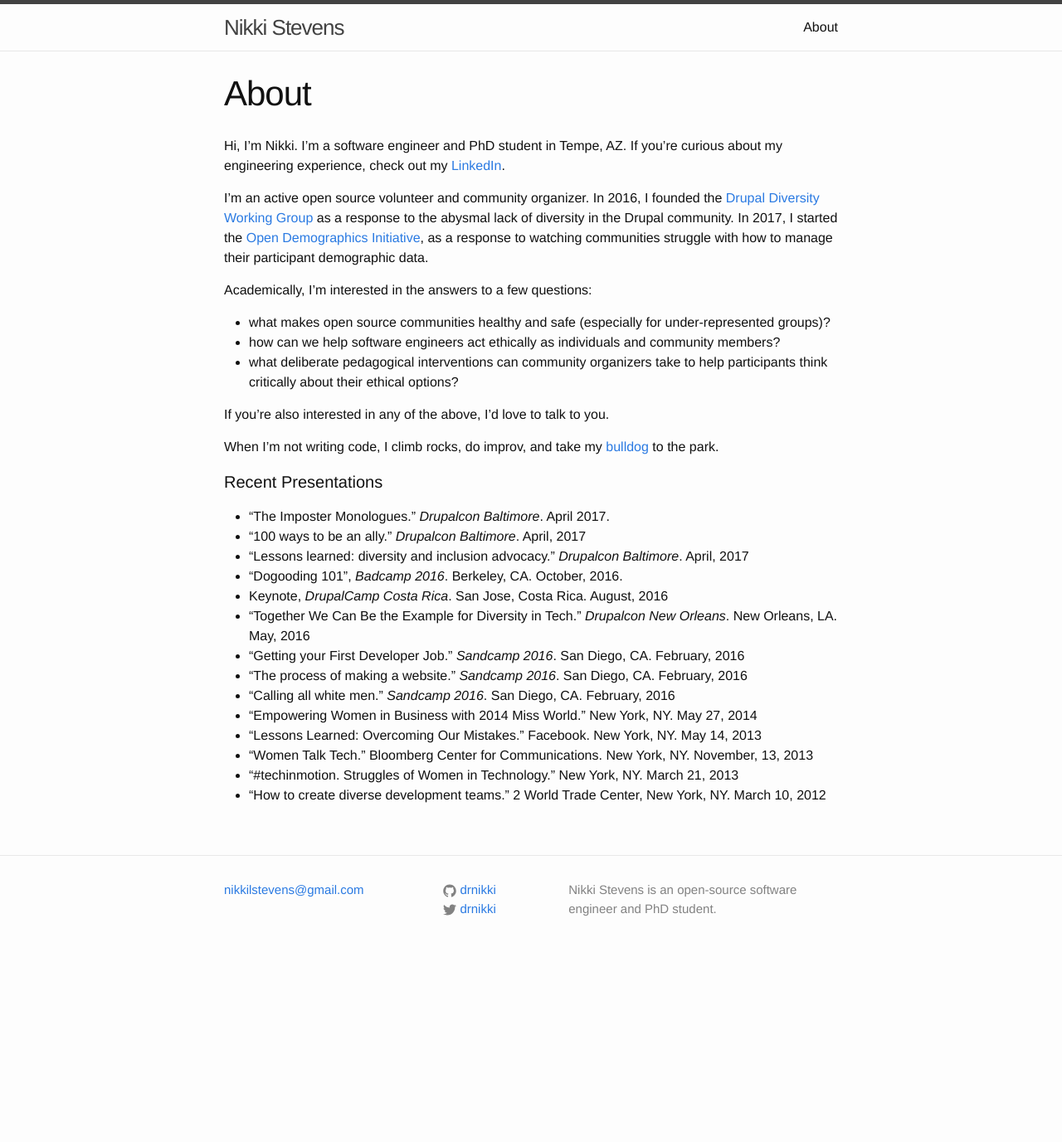
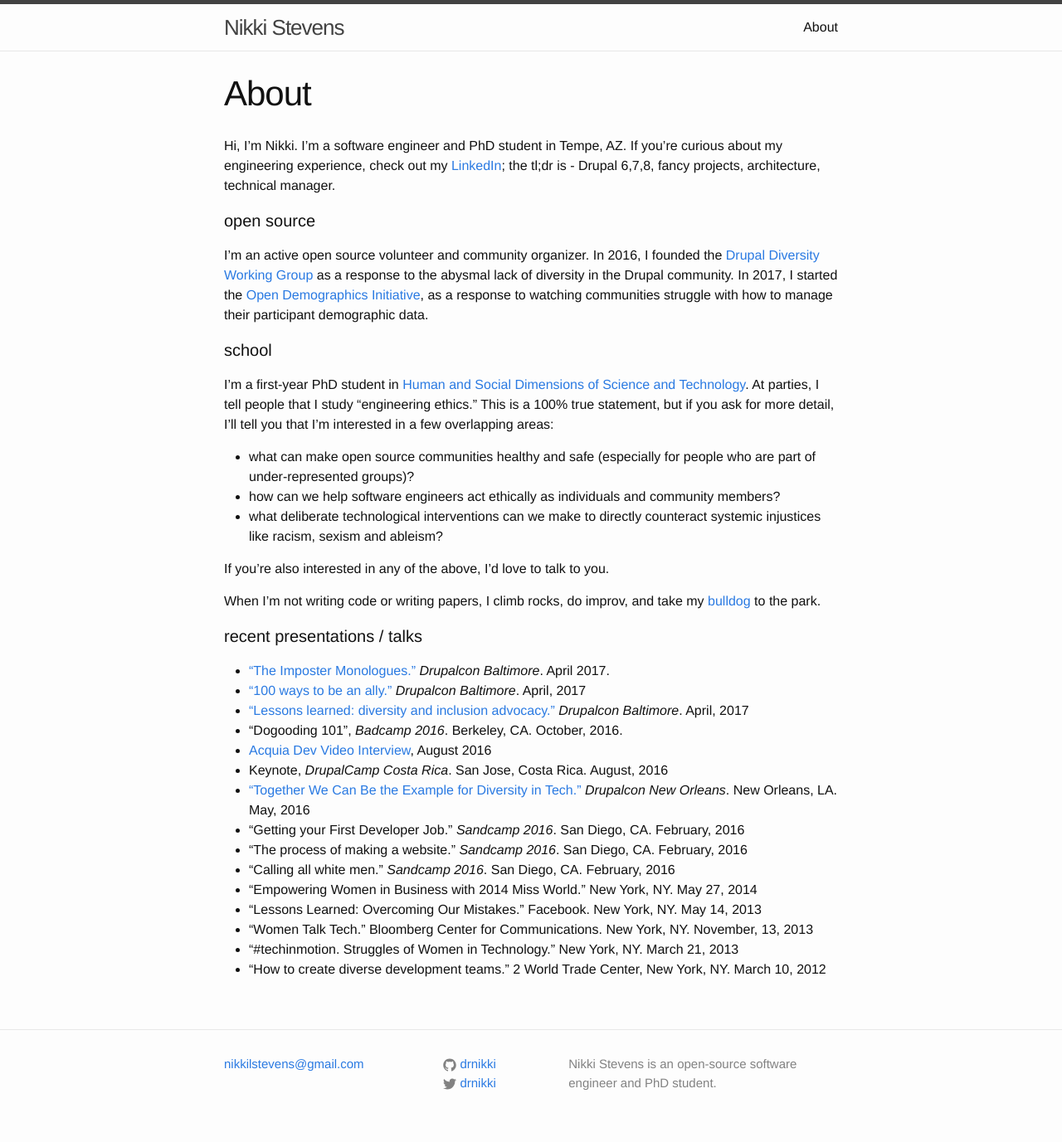
Before and after one commit to drnikki/old-personal-site, a Jekyll site: the page built from about.md, in a window 1280 px wide. Shown: the whole page at 83% size. Built offline with Jekyll 4.4.1, drawn with Linux system fonts in a browser that asks for light colours; before the commit the page ends 1167 px from its top, so only the background shows below that.

Commit message:
updating links

```diff
--- a/about.md
+++ b/about.md
@@ -4,26 +4,31 @@
 permalink: /about/
 ---
 
-Hi, I'm Nikki.  I'm a software engineer and PhD student in Tempe, AZ.  If you're curious about my engineering experience, check out my [LinkedIn][].
+Hi, I'm Nikki.  I'm a software engineer and PhD student in Tempe, AZ.  If you're curious about my engineering experience, check out my [LinkedIn][]; the tl;dr is - Drupal 6,7,8, fancy projects, architecture, technical manager.
 
+#### open source
 I'm an active open source volunteer and community organizer. In 2016, I founded the <a href="http://drupaldiversity.com">Drupal Diversity Working Group</a> as a response to the abysmal lack of diversity in the Drupal community. In 2017, I started the <a href="https://github.com/drnikki/open-demographics">Open Demographics Initiative</a>, as a response to watching communities struggle with how to manage their participant demographic data.
 
-Academically, I'm interested in the answers to a few questions:
-- what makes open source communities healthy and safe (especially for under-represented groups)?
+#### school
+I'm a first-year PhD student in <a href="https://sfis.asu.edu/hsd-welcome">Human and Social Dimensions of Science and Technology</a>. At parties, I tell people that I study "engineering ethics."  This is a 100% true statement, but if you ask for more detail, I'll tell you that I'm interested in a few overlapping areas:
+- what can make open source communities healthy and safe (especially for people who are part of  under-represented groups)?
 - how can we help software engineers act ethically as individuals and community members?
-- what deliberate pedagogical interventions can community organizers take to help participants think critically about their ethical options?
+- what deliberate technological interventions can we make to directly counteract systemic injustices like racism, sexism and ableism?
 
 If you're also interested in any of the above, I'd love to talk to you.
 
-When I'm not writing code, I climb rocks, do improv, and take my [bulldog][] to the park.
+When I'm not writing code or writing papers, I climb rocks, do improv, and take my [bulldog][] to the park.
 
-<h4>Recent Presentations</h4>
-- “The Imposter Monologues.” _Drupalcon Baltimore_. April 2017.
-- “100 ways to be an ally.” _Drupalcon Baltimore_. April, 2017
-- “Lessons learned: diversity and inclusion advocacy.” _Drupalcon Baltimore_. April, 2017
+#### recent presentations / talks
+- <a href="https://events.drupal.org/baltimore2017/sessions/imposter-monologues-part-ii">“The Imposter Monologues.”</a> _Drupalcon Baltimore_. April 2017.
+- <a href="https://events.drupal.org/baltimore2017/sessions/100-ways-you-can-be-ally">“100 ways to be an ally.”</a> _Drupalcon Baltimore_. April, 2017
+- <a href="https://events.drupal.org/baltimore2017/sessions/year-diversity-initiatives">“Lessons learned: diversity and inclusion advocacy.”</a> _Drupalcon Baltimore_. April, 2017
 - "Dogooding 101", _Badcamp 2016_. Berkeley, CA. October, 2016.
+- <a href="https://dev.acquia.com/podcast/241-nothing-about-us-without-us-diversity-web-nikki-stevens
+">Acquia Dev Video Interview</a>, August 2016
 -  Keynote, _DrupalCamp Costa Rica_. San Jose, Costa Rica. August, 2016
-- "Together We Can Be the Example for Diversity in Tech." _Drupalcon New Orleans_. New Orleans, LA. May, 2016
+- <a href="https://events.drupal.org/neworleans2016/sessions/together-we-can-make-drupal-example-diversity-tech
+">"Together We Can Be the Example for Diversity in Tech."</a> _Drupalcon New Orleans_. New Orleans, LA. May, 2016
 - "Getting your First Developer Job." _Sandcamp 2016_. San Diego, CA. February, 2016
 - "The process of making a website." _Sandcamp 2016_. San Diego, CA. February, 2016
 - "Calling all white men." _Sandcamp 2016_. San Diego, CA. February, 2016
```
